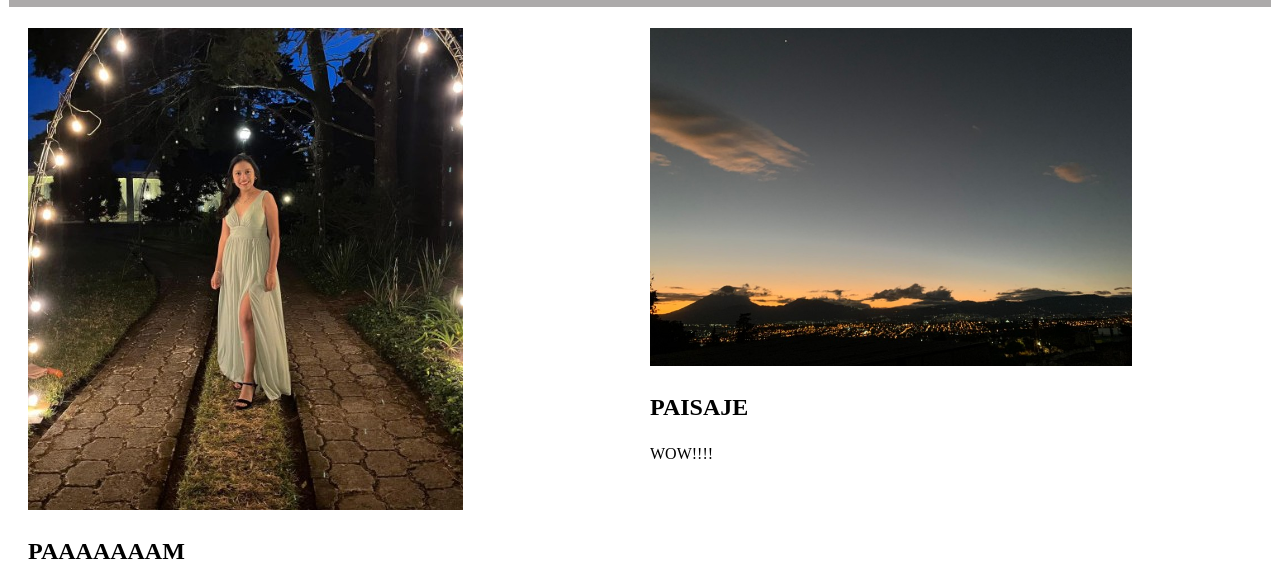
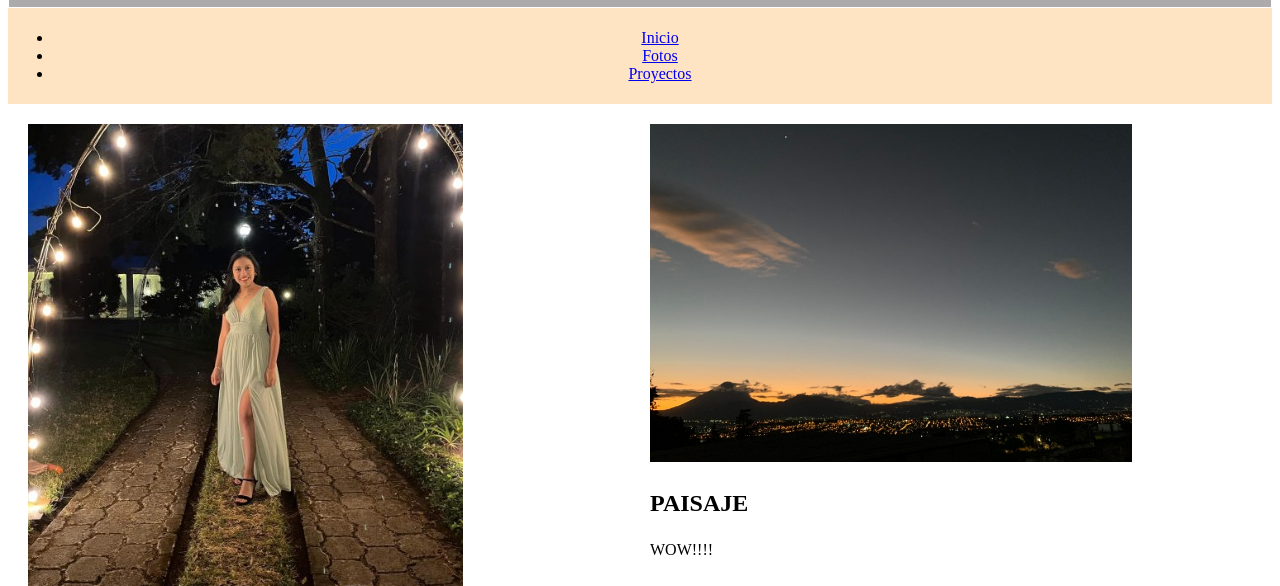
Before and after one commit to rramirezg18/PaginaWeb, a plain HTML site: page index.html in a window 1280 px wide. Shown: the part 221-807 px from the top of the page. Drawn offline with Linux system fonts and the light colour scheme.

Commit message:
version 0.3

```diff
--- a/css/style.css
+++ b/css/style.css
@@ -58,3 +58,11 @@ h3{
     transform: scale(1.05);
     transition: transform 0.2s
 }
+
+nav {
+    background-color: bisque;
+    font-size: medium;
+    text-align: center;
+    margin: 0;
+    padding: 5px;
+}
--- a/index.html
+++ b/index.html
@@ -15,6 +15,13 @@
             <h3>Fan de las estrellas y los planetas</h3>
         </div>
     </header>
+    <nav >
+        <ul>
+            <li><a href="inicio.html">Inicio</a></li>
+            <li><a href="contenido.html">Fotos</a></li>
+            <li><a href="contacto.html">Proyectos</a></li>
+        </ul>
+    </nav>
     <section id="photos">
         <div class="foto">
             <img src="./pam.jpg" alt="paaam">
```
